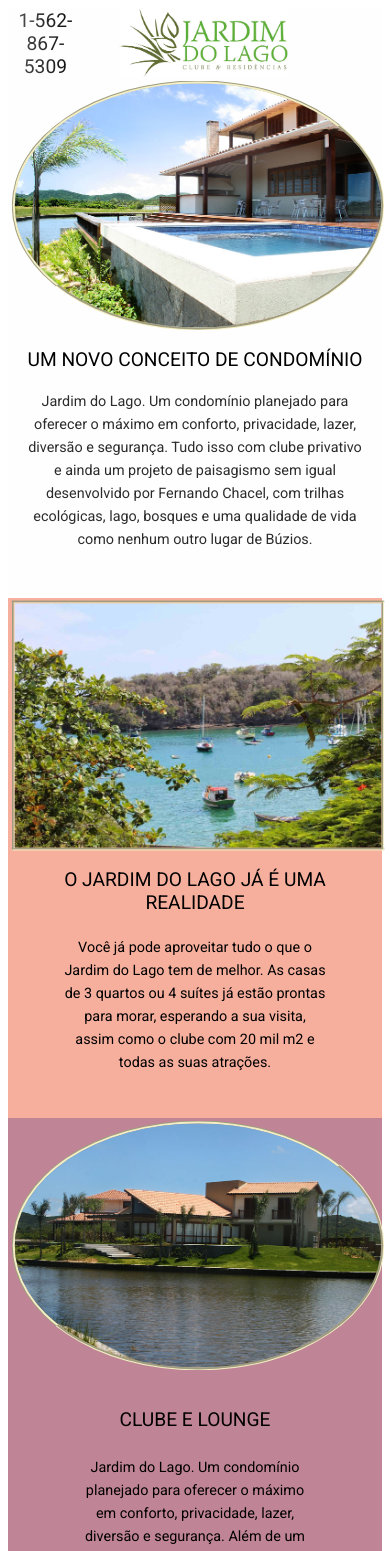
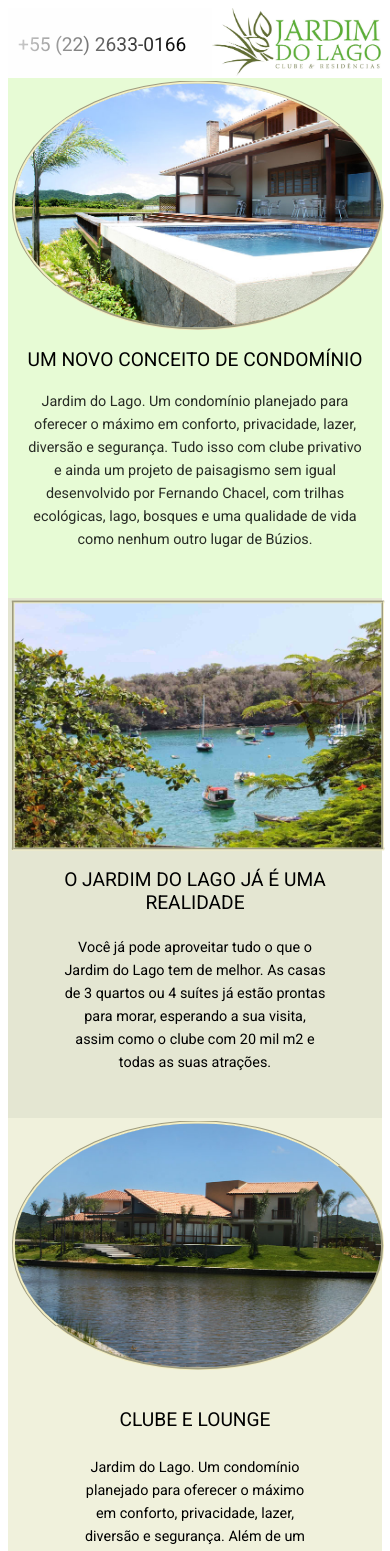
Before and after one commit to techrevelations/jardin-do-lago, a React (Create React App) app: page / in a window 390 px wide. Shown: the top 1551 px of the page. Built offline with nearby package versions, Linux system fonts and the light colour scheme; a web font is replaced by a local one.

Commit message:
mobile formatted

```diff
--- a/src/App.css
+++ b/src/App.css
@@ -4,10 +4,51 @@
 	text-align: center;
 	display: grid;
 	height: 100vh;
-	grid-template-rows: 100px 553px 553px 553px 553px;
+	grid-template-rows: 100px 553px 553px 553px 553px 553px;
 	grid-template-columns: 50% 50%;
-	grid-template-areas: "nav nav" "pic1 text1" "text2 pic2" "pic3 text3" "form footer";
+	grid-template-areas: "nav nav" "pic1 text1" "text2 pic2" "pic3 text3" "form footer" "ending ending";
 	font-family: 'Roboto', sans-serif;
+}
+#pic6 {
+	position: absolute;
+	z-index: 1;
+	max-height: 360px;
+	border-radius: 10%;
+	background-image: url('/media/img_12.jpg');
+}
+.satMap {
+	grid-area: footer;
+	background-color: #d6ddbd;
+	display: grid;
+	grid-template-rows: 100%;
+	grid-template-columns: 100%;
+	grid-template-areas: "map";
+	transition-timing-function: ease;
+	transition: 500ms;
+	padding-right: 5%;
+	padding-left: 5%;
+}
+.ending {
+	grid-area: ending;
+	padding: 0;
+	display: block;
+	margin: 0 auto;
+	/* max-height: 100%; */
+	max-width: 100%;
+	overflow: hidden;
+	background-color: #fefeed;
+}
+#contact {
+	height: auto;
+}
+#pic5 {
+	max-width: 100%;
+	transform: translateY(-20%);
+	filter: sepia(1) opacity(0.5) brightness(140%);
+	-webkit-filter: sepia(1) opacity(0.5) brightness(140%);
+}
+.crop #pic5 {
+	top: 50%;
 }
 
 .nav {
@@ -32,7 +73,7 @@
 	grid-template-rows: 20% 80%;
 	grid-template-columns: 100%;
 	grid-template-areas: "title1" "form2";
-	background-color: #f3eec3;
+	background-color: #d6ddbd;
 }
 
 .phone {
@@ -207,7 +248,7 @@
 
 .text1 {
 	grid-area: text1;
-	background-color: #fefefe;
+	background-color: #e7fbd5;
 	display: grid;
 	grid-template-rows: 20% 80%;
 	grid-template-columns: 100%;
@@ -247,7 +288,7 @@
 
 .text2 {
 	grid-area: text2;
-	background-color: #f7af9d;
+	background-color: #e4e6d2;
 	display: grid;
 	grid-template-rows: 30% 70%;
 	grid-template-areas: "title2" "text2";
@@ -286,7 +327,7 @@
 
 .text3 {
 	grid-area: text3;
-	background-color: #c08497;
+	background-color: #f0f1dc;
 	display: grid;
 	grid-template-rows: 30% 70%;
 	grid-template-areas: "title3" "text3";
@@ -324,7 +365,7 @@
 
 @media (max-width: 1630px) {
 	.App {
-		grid-template-rows: 100px 453px 453px 453px 453px;
+		grid-template-rows: 100px 453px 453px 453px 453px 453px;
 		transition-timing-function: ease;
 		transition-duration: 500ms;
 	}
@@ -370,13 +411,13 @@
 		grid-template-rows: 10% 90%;
 		grid-template-columns: 100%;
 		grid-template-areas: "title1" "form2";
-		background-color: #f3eec3;
+		background-color: #d6ddbd;
 	}
 }
 
 @media (max-width: 1300px) {
 	.App {
-		grid-template-rows: 100px 353px 353px 353px 353px;
+		grid-template-rows: 100px 353px 353px 353px 353px 353px;
 	}
 	#pic1 {
 		width: 100%;
@@ -442,7 +483,7 @@
 
 @media (max-width: 1050px) {
 	.App {
-		grid-template-rows: 100px 320px 320px 320px 320px;
+		grid-template-rows: 100px 320px 320px 320px 320px 320px;
 	}
 	#pic1 {
 		width: 100%;
@@ -489,7 +530,7 @@
 
 @media (max-width: 950px) {
 	.App {
-		grid-template-rows: 100px 280px 280px 280px 280px;
+		grid-template-rows: 100px 280px 280px 280px 280px 280px;
 	}
 	.phone {
 		font-size: 1.2em;
@@ -537,11 +578,26 @@
 	.App {
 		text-align: center;
 		display: grid;
-		grid-template-rows: 100px 360px 260px 360px 260px 360px 260px 360px 260px;
+		grid-template-rows: 100px 360px 260px 360px 260px 360px 260px 360px 400px 260px;
 		grid-template-columns: 100%;
-		grid-template-areas: "nav" "pic1" "text1" "pic2" "text2" "pic3" "text3" "form" "footer";
+		grid-template-areas: "nav" "pic1" "text1" "pic2" "text2" "pic3" "text3" "form" "footer" "ending";
 	}
-
+	.nav {
+		display: grid;
+		grid-template-columns: 50% 50%;
+		grid-template-rows: 100%;
+		grid-template-areas: "phone logo";
+	}
+	.logo {
+		position: absolute;
+		right: 0;
+		top: 0;
+	}
+	.phone {
+		position: absolute;
+		left: 10px;
+		top: 40px;
+	}
 	/* #pic1 {
 		transform: scale(1);
 		transition-timing-function: ease;
@@ -586,10 +642,15 @@
 }
 
 @media (max-width: 650px) {
+	.satMap {
+		padding-right: 0%;
+		padding-left: 0%;
+	}
+
 	.App {
 		text-align: center;
 		display: grid;
-		grid-template-rows: 100px 360px 250px 360px 250px 360px 250px 290px 390px;
+		grid-template-rows: 100px 360px 250px 360px 250px 360px 250px 290px 390px 200px;
 	}
 	.innertext1,
 	.innertext3 {
@@ -615,7 +676,7 @@
 	.App {
 		text-align: center;
 		display: grid;
-		grid-template-rows: 70px 300px 280px 300px 280px 300px 280px 250px 150px;
+		grid-template-rows: 70px 300px 280px 300px 280px 300px 280px 250px 350px 200px;
 	}
 	.title1 {
 		margin-top: 15px;
@@ -638,11 +699,16 @@
 		transition: 500ms;
 	}
 
-	#nav {
-		transform: scale(0.7) translate(0, -20px);
+	.logo {
 		transition-timing-function: ease;
 		transition-duration: 500ms;
-		top: 0px;
+		max-height: 70px;
+		top: 0;
+		right: 0;
+		position: absolute;
+	}
+	.phone {
+		top: 25px;
 	}
 
 	.form2 {
@@ -671,7 +737,7 @@
 	.App {
 		text-align: center;
 		display: grid;
-		grid-template-rows: 70px 270px 260px 270px 260px 270px 260px 220px 150px;
+		grid-template-rows: 70px 270px 260px 270px 260px 270px 260px 220px 350px 150px;
 	}
 	.title1,
 	.title2,
@@ -688,7 +754,7 @@
 	.App {
 		text-align: center;
 		display: grid;
-		grid-template-rows: 70px 260px 260px 260px 260px 260px 260px 360px 150px;
+		grid-template-rows: 70px 260px 260px 260px 260px 260px 260px 360px 350px 150px;
 	}
 	.form2 {
 		grid-area: form2;
@@ -742,14 +808,14 @@
 	object-fit: cover;
 	width: 100%;
 	max-height: 100%;
-	background-color: #fefefe;
+	background-color: #e7fbd5;
 }
 .pic2 {
 	grid-area: pic2;
 	object-fit: cover;
 	width: 100%;
 	max-height: 100%;
-	background-color: #f7af9d;
+	background-color: #e4e6d2;
 }
 
 .pic3 {
@@ -757,20 +823,7 @@
 	object-fit: cover;
 	width: 100%;
 	max-height: 100%;
-	background-color: #c08497;
-}
-
-.satMap {
-	grid-area: footer;
-	background-color: #f3eec3;
-	display: grid;
-	grid-template-rows: 100%;
-	grid-template-columns: 100%;
-	grid-template-areas: "map";
-	transition-timing-function: ease;
-	transition: 500ms;
-	padding-right: 25%;
-	padding-left: 25%;
+	background-color: #f0f1dc;
 }
 
 #map1 {
--- a/src/App.js
+++ b/src/App.js
@@ -12,6 +12,7 @@
 import Text3 from './components/Text3'
 import Text2 from './components/Text2'
 import Footer from './components/Footer'
+import Ending from './components/Ending'
 // import Map from './components/Map'
 import { Router } from '@reach/router'
 
@@ -46,6 +47,7 @@
         {/* <Map /> */}
         {/* </Router> */}
         {/* <h1 id='demo'>Mouse over me</h1> */}
+        <Ending />
       </div>
     )
   }
--- /dev/null
+++ b/src/components/Ending.js
@@ -0,0 +1,15 @@
+import React, { Component } from 'react'
+
+export default class Ending extends Component {
+  render () {
+    return (
+      <div className='ending'>
+        <h1 id='contact'>
+          Contact Address: Av. José Bento Ribeiro Dantas - Vila Luiza, Búzios - RJ, 28950-000, Brazil
+        </h1>
+
+        <img id='pic5' src={'/media/img_11.jpg'} alt='jardin_do_lago' />
+      </div>
+    )
+  }
+}
--- a/src/components/Form.js
+++ b/src/components/Form.js
@@ -6,6 +6,7 @@
     return (
       <div className='form'>
         <Reveal effect='fadeInUp'>
+          {/* <img id='pic6' src={'/media/img_12.jpg'} alt='jardin_do_lago' /> */}
           <div className='title1'>FALE CONOSCO</div>
           <form className='form2'>
             <input className='telephone' type='tel' placeholder='Telefone para retorno:' />
--- a/src/components/Map.js
+++ b/src/components/Map.js
@@ -12,7 +12,7 @@
     zoom: 16
   }
   render () {
-    const { showContent } = this.props.showContent
+    // const { showContent } = this.props.showContent
     //   const {updateHoverState} = this.props;
     // {onMouseEnter={() => updateHoverState(true)}
     //     onMouseLeave={() => updateHoverState(false)}
--- a/src/components/Nav.js
+++ b/src/components/Nav.js
@@ -6,7 +6,7 @@
       <div className='nav'>
         {/* <img className='phoneIcon' src={'/media/img_10.png'} alt='jardin_do_lago' /> */}
         <a className='phone' href='tel:01-562-867-5309'>
-          1-562-867-5309
+          +55 (22) 2633-0166
         </a>
         <img className='logo' id='nav' src={'/media/img_09.jpg'} alt='jardin_do_lago' />
       </div>
```
Also changed, not shown: public/media/img_11.jpg (added), public/media/img_12.jpg (added).
